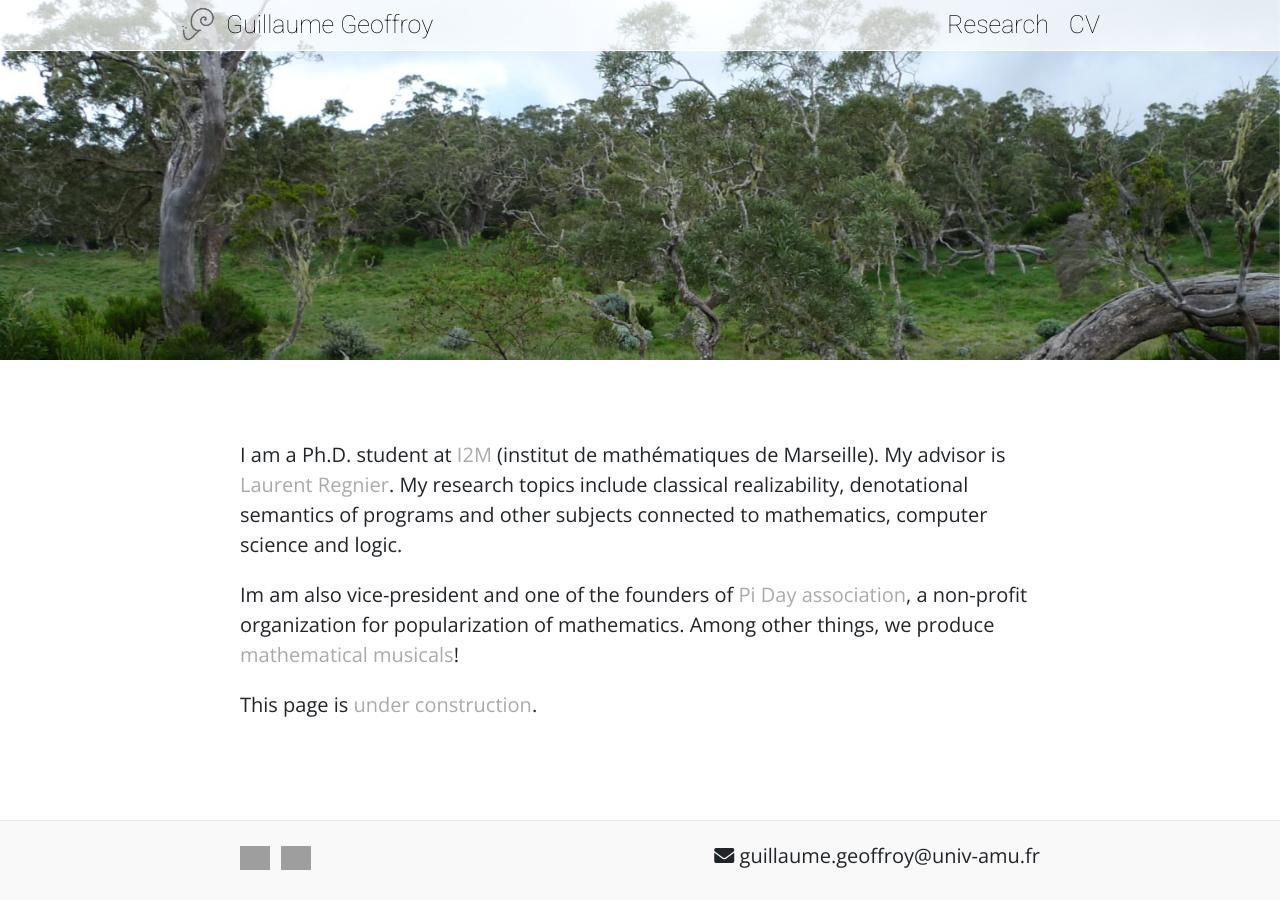
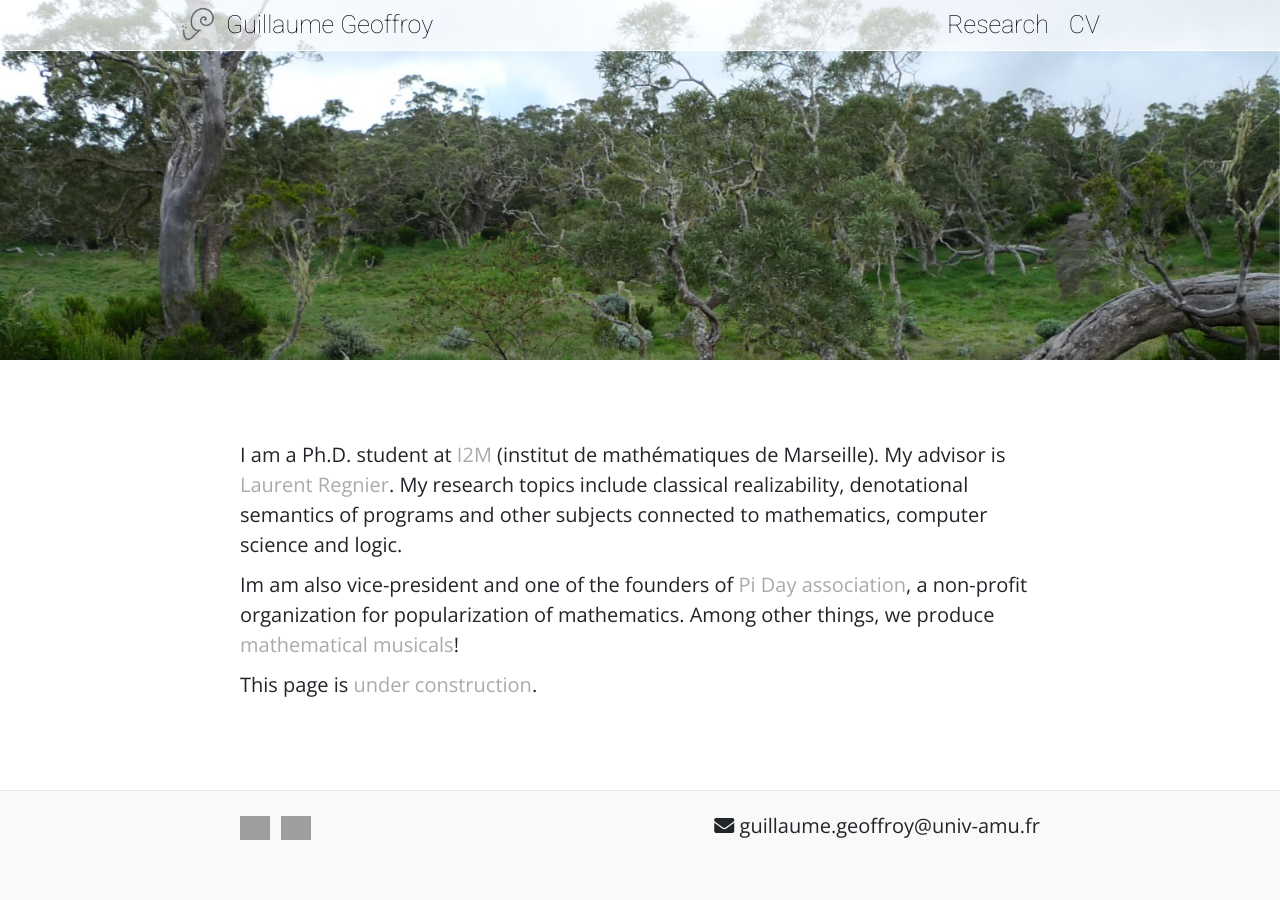
Before and after one commit to guillaume-geoffroy/geoffroy.re, a Jekyll site: the page built from en/index.md, in a window 1280 px wide. Built offline with Jekyll 4.4.1, drawn with Linux system fonts in a browser that asks for light colours; nearby versions of some CDN libraries; grey boxes are pictures that could not be loaded.

Commit message:
Espace entre les paragraphes.

```diff
--- a/css/style.css
+++ b/css/style.css
@@ -150,7 +150,10 @@
   font-size: 1.5rem;
 }
 
-table { margin-top: .5rem }
+table { margin-top: .5rem; }
+
+p { margin-bottom: 0.5rem; }
+.date-text p { margin-bottom: 1rem; }
 
 .date-text {
   display: flex;
```
